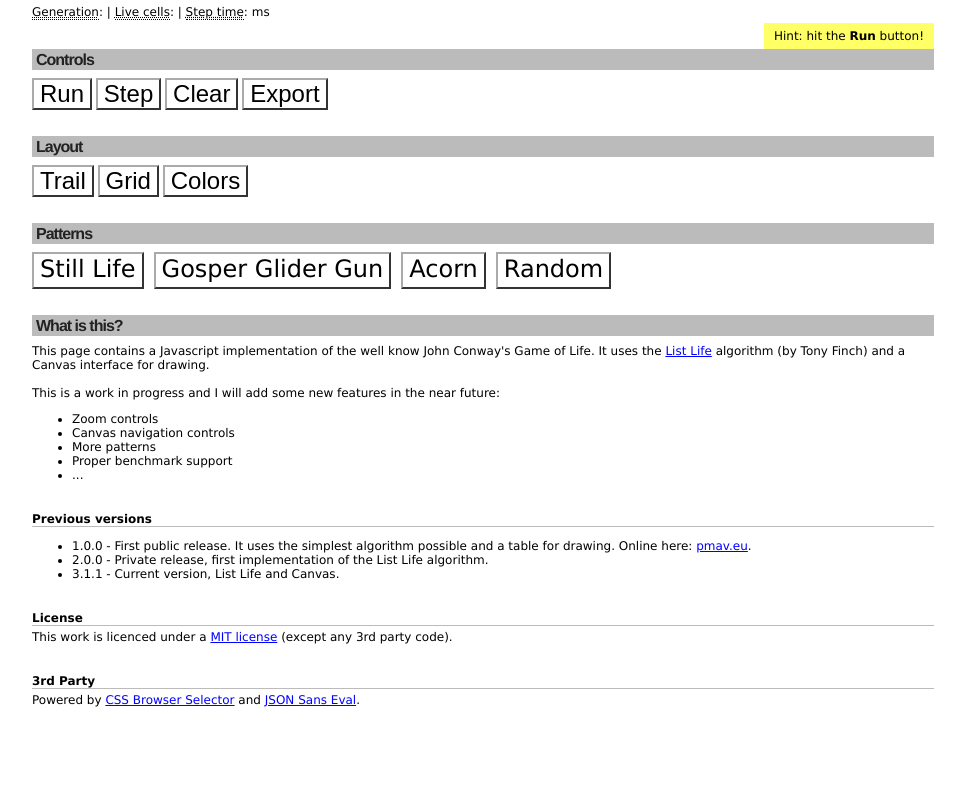
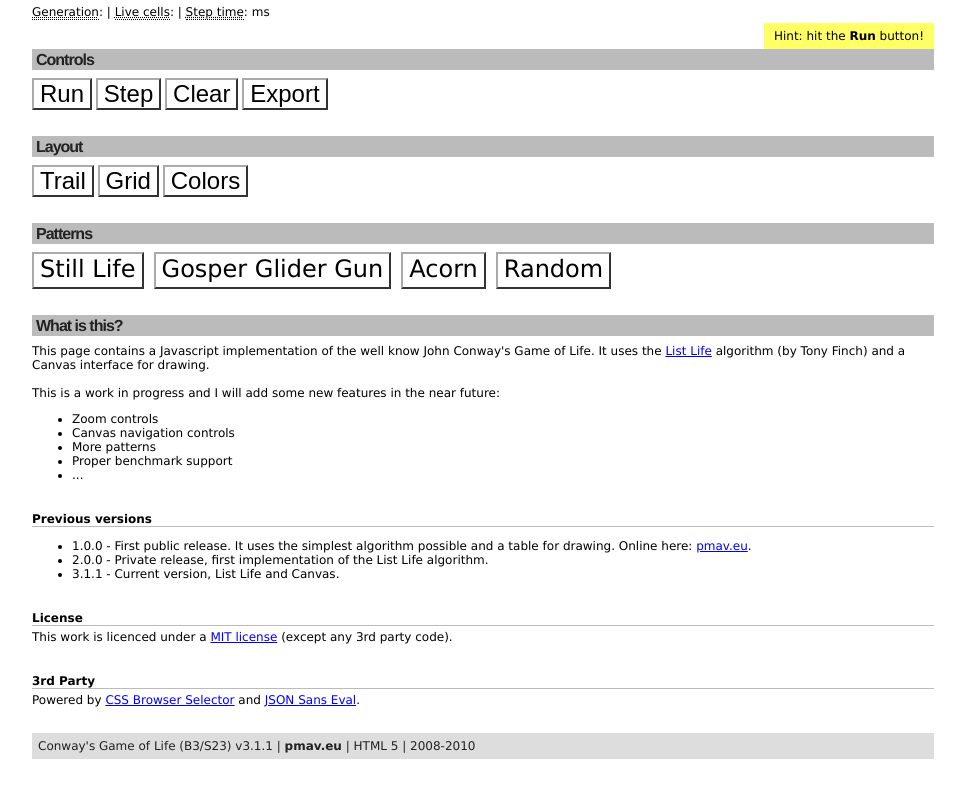
Before and after one commit to ehobby/447-tests, a plain HTML site: page index.html in a window 1280 px wide. Shown: the part 532-1317 px from the top of the page, without its empty margins (157-1122 px from the left). Before the commit the page ends 1265 px from the top, so only its background shows below. Drawn offline with Linux system fonts and the light colour scheme; a script that the page names is missing.

Commit message:
Update index.html

```diff
--- a/index.html
+++ b/index.html
@@ -61,6 +61,8 @@
       </div>
 
       <div class="box patterns">
+
+      <div class="box patterns">
         <div class="subtitle">What is this?</div>
         This page contains a Javascript implementation of the well know John Conway's Game of Life. It uses the <a href="http://dotat.at/prog/life/life.html" title="Tony Finch's List Life Algorithm">List Life</a> algorithm (by Tony Finch) and a Canvas interface for drawing.
         <br /><br />
@@ -89,6 +91,10 @@
         <div class="cl">&nbsp;</div>
       </div>
 
+
+      <div id="footer">
+        Conway's Game of Life (B3/S23) v3.1.1 | <a href="http://pmav.eu">pmav.eu</a> | HTML 5 | 2008-2010
+      </div>
     </div>
 
     <a href="https://github.com/pmav/game-of-life"><img style="position: absolute; top: 0; right: 0; border: 0;" src="https://camo.githubusercontent.com/38ef81f8aca64bb9a64448d0d70f1308ef5341ab/68747470733a2f2f73332e616d617a6f6e6177732e636f6d2f6769746875622f726962626f6e732f666f726b6d655f72696768745f6461726b626c75655f3132313632312e706e67" alt="Fork me on GitHub" data-canonical-src="https://s3.amazonaws.com/github/ribbons/forkme_right_darkblue_121621.png"></a>
```
